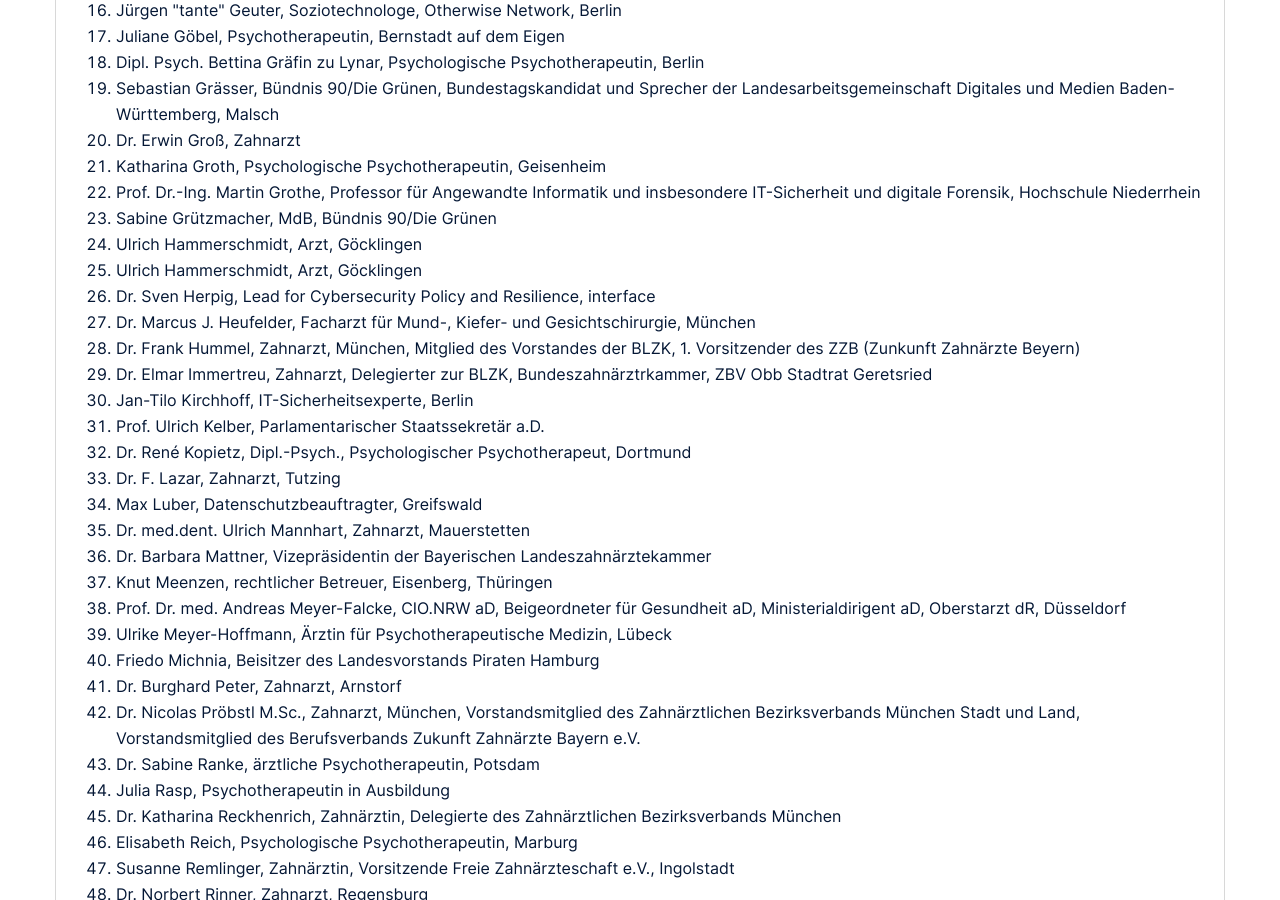
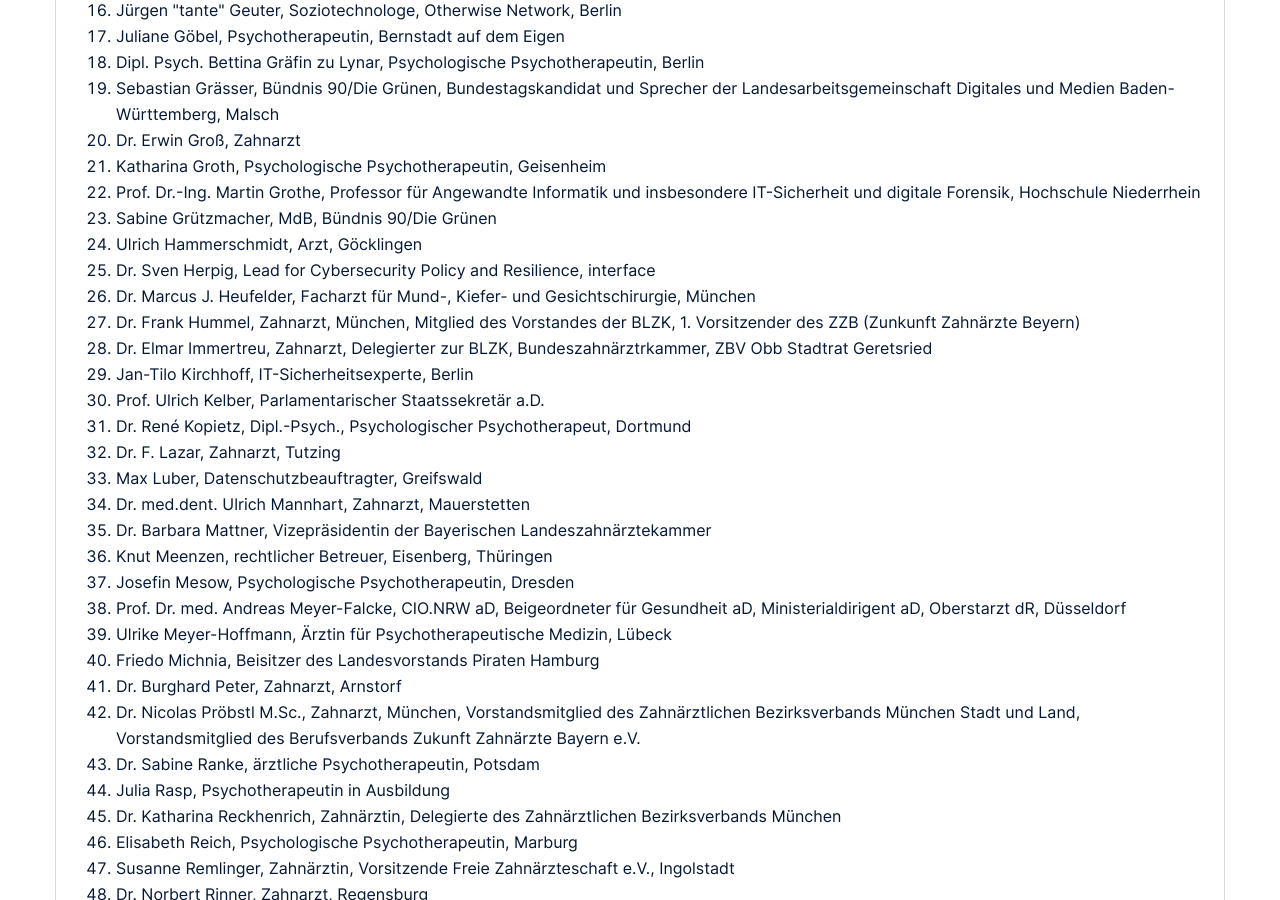
Before and after one commit to InOG-projects/inog-projects.github.io, a Jekyll site: the page built from _pages/offenerbrief-epa-2025.html, in a window 1280 px wide and 900 px high, scrolled down 3363 px. Built offline with Jekyll 4.4.1, drawn with Linux system fonts in a browser that asks for light colours.

Commit message:
Update Personen

```diff
--- a/_pages/offenerbrief-epa-2025.html
+++ b/_pages/offenerbrief-epa-2025.html
@@ -253,7 +253,6 @@
           </li>
           <li>Sabine Grützmacher, MdB, Bündnis 90/Die Grünen</li>
           <li>Ulrich Hammerschmidt, Arzt, Göcklingen</li>
-          <li>Ulrich Hammerschmidt, Arzt, Göcklingen</li>
           <li>Dr. Sven Herpig, Lead for Cybersecurity Policy and Resilience, interface</li>
           <li>Dr. Marcus J. Heufelder, Facharzt für Mund-, Kiefer- und Gesichtschirurgie, München</li>
           <li>Dr. Frank Hummel, Zahnarzt, München, Mitglied des Vorstandes der BLZK, 1. Vorsitzender des ZZB (Zunkunft Zahnärzte Beyern)</li>
@@ -266,6 +265,7 @@
           <li>Dr. med.dent. Ulrich Mannhart, Zahnarzt, Mauerstetten</li>
           <li>Dr. Barbara Mattner, Vizepräsidentin der Bayerischen Landeszahnärztekammer</li>
           <li>Knut Meenzen, rechtlicher Betreuer, Eisenberg, Thüringen</li>
+          <li>Josefin Mesow, Psychologische Psychotherapeutin, Dresden</li>
           <li>Prof. Dr. med. Andreas Meyer-Falcke, CIO.NRW aD, Beigeordneter für Gesundheit aD, Ministerialdirigent aD, Oberstarzt dR, Düsseldorf</li>
           <li>Ulrike Meyer-Hoffmann, Ärztin für Psychotherapeutische Medizin, Lübeck</li>
           <li>Friedo Michnia, Beisitzer des Landesvorstands Piraten Hamburg</li>
```
